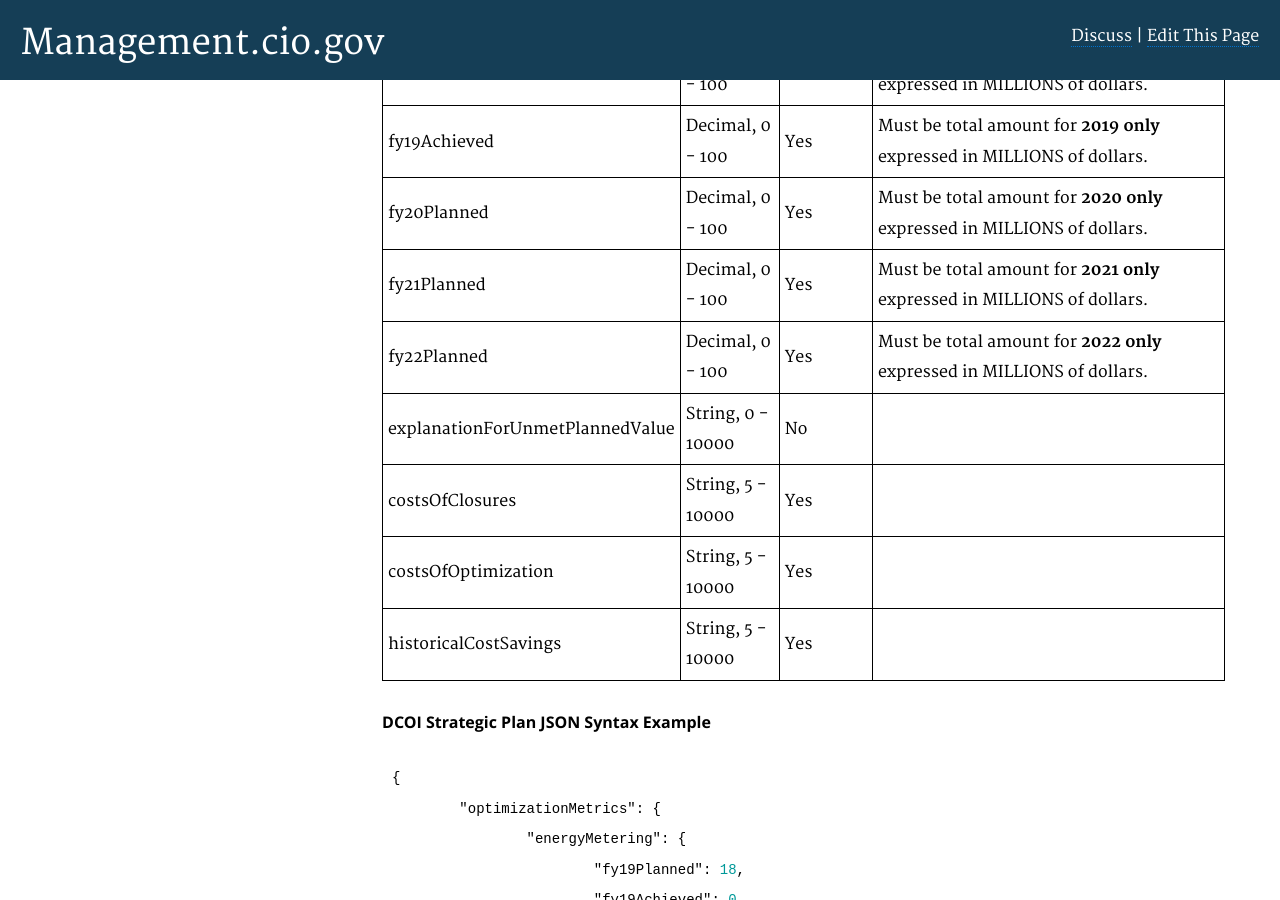
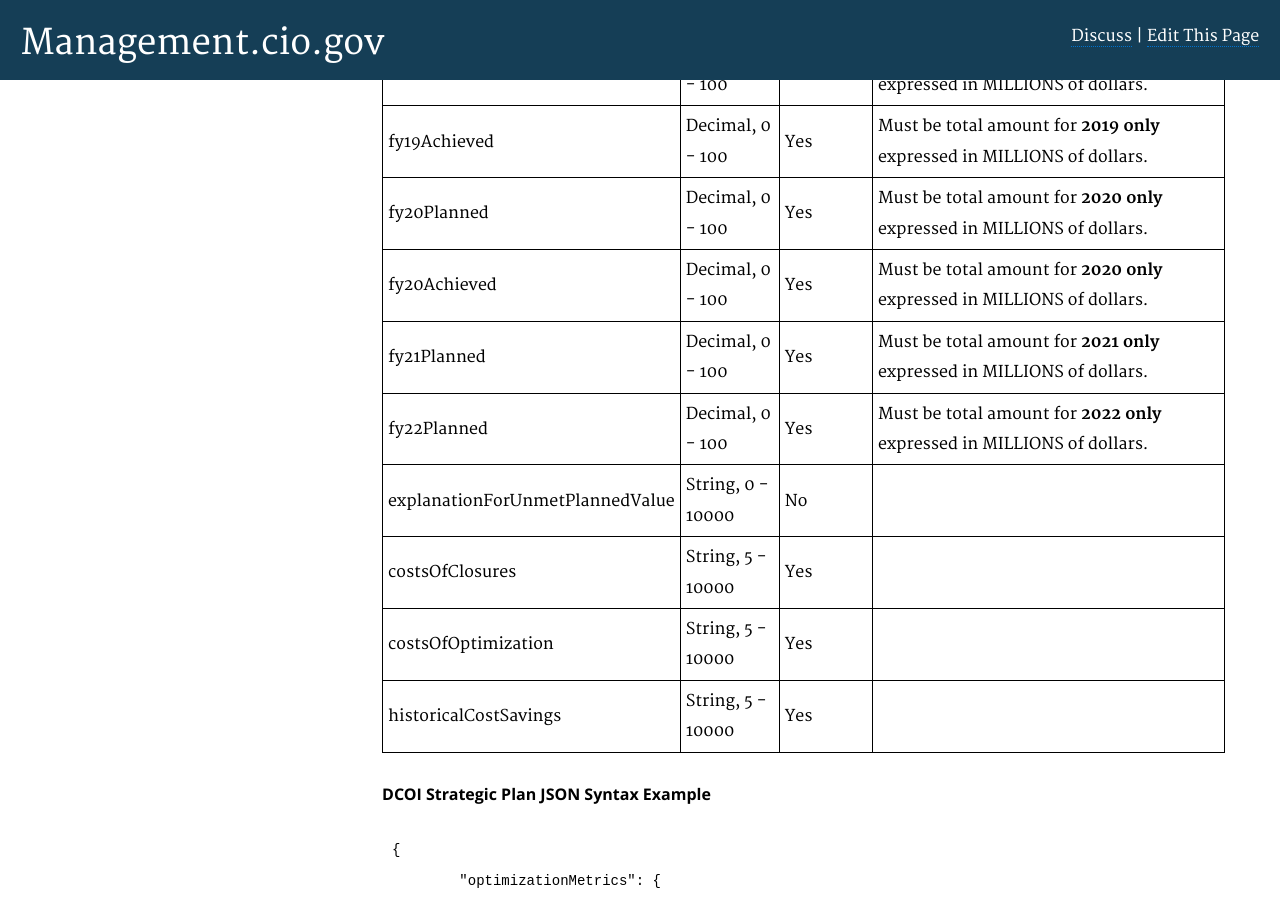
Before and after one commit to WhiteHouse/CIOmanagement, a Jekyll site: the page built from pages/schema.md, in a window 1280 px wide and 900 px high, scrolled down 10891 px. Built offline with Jekyll 4.4.1, drawn with Linux system fonts in a browser that asks for light colours.

Commit message:
Update schema.md
Added fy20Achieved to the dcoi schema table and example file

```diff
--- a/pages/schema.md
+++ b/pages/schema.md
@@ -199,6 +199,7 @@ fy18Achieved                    	|  Decimal, 0 - 100               | Yes       |
 fy19Planned                    |  Decimal, 0 - 100               | Yes       | Must be total amount for **2019 only** expressed in MILLIONS of dollars.
 fy19Achieved                    |  Decimal, 0 - 100               | Yes       | Must be total amount for **2019 only** expressed in MILLIONS of dollars.
 fy20Planned                    |  Decimal, 0 - 100               | Yes       | Must be total amount for **2020 only** expressed in MILLIONS of dollars.
+fy20Achieved                    |  Decimal, 0 - 100               | Yes       | Must be total amount for **2020 only** expressed in MILLIONS of dollars.
 fy21Planned                     |  Decimal, 0 - 100               | Yes       | Must be total amount for **2021 only** expressed in MILLIONS of dollars.
 fy22Planned                     |  Decimal, 0 - 100               | Yes       | Must be total amount for **2022 only** expressed in MILLIONS of dollars.
 explanationForUnmetPlannedValue |  String, 0 - 10000              | No      |
@@ -280,6 +281,7 @@ historicalCostSavings |  String, 5 - 10000              | Yes      |
 		"fy19Planned": 20,
 		"fy19Achieved": 0,
 		"fy20Planned": 35,
+		"fy20Achieved": 25,
 		"fy21Planned": 21,
 		"fy22Planned": 21,
 		"costsOfClosures": "REQUIRED TEXT",
```
